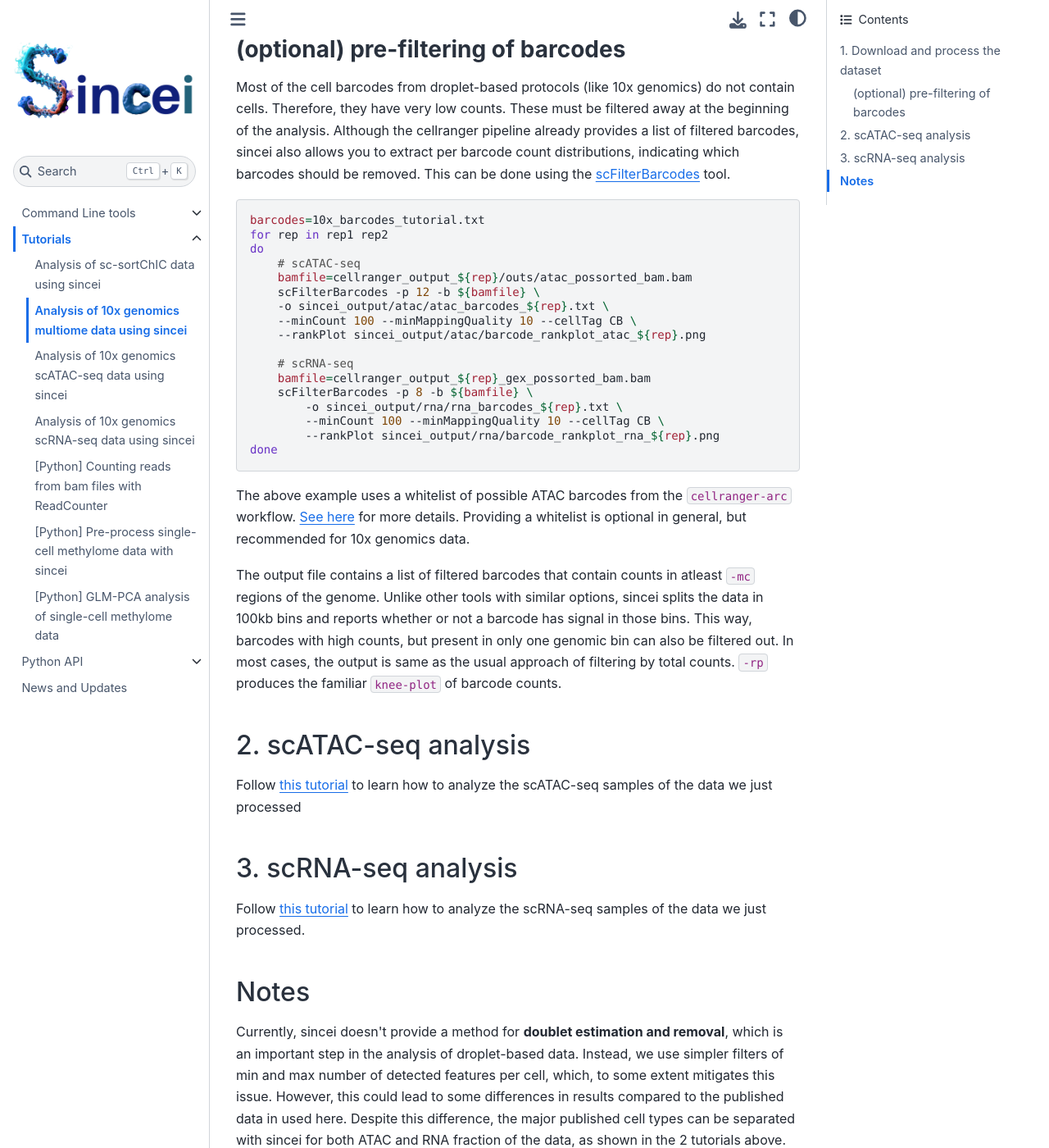
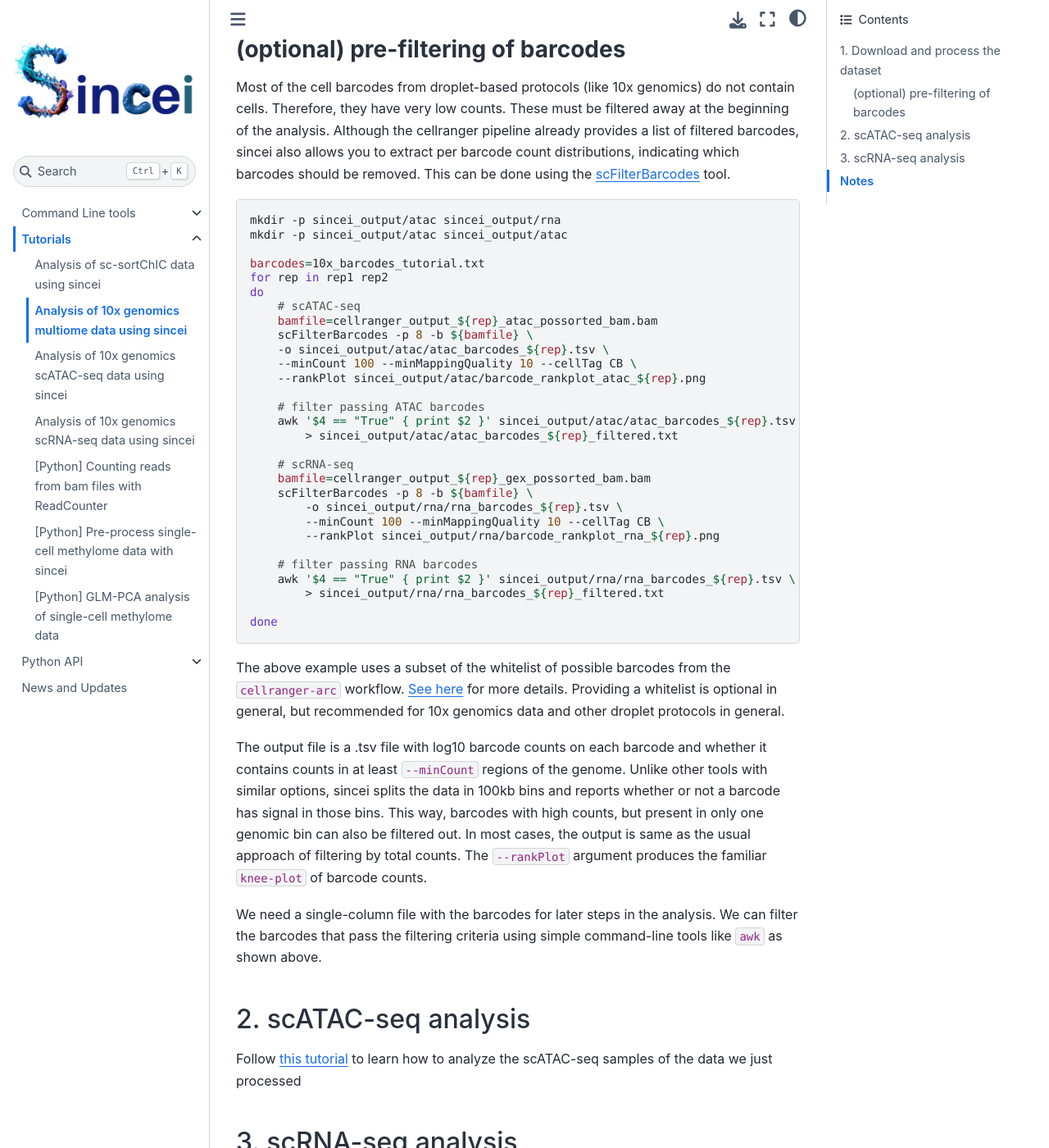
Before and after one commit to bhardwaj-lab/sincei, a Sphinx documentation site: the page built from docs/content/tutorials/sincei_tutorial_10x.rst, in a window 1280 px wide and 1400 px high, scrolled down 1754 px. Shown: the whole window at 82% size. Built offline with Sphinx 7.4.7 and the Sphinx Book theme 1.1.4, drawn with Linux system fonts in a browser that asks for light colours; the version number is read from the project's files by our own code; some of the changed text lies outside the part shown.

Commit message:
Changes doc #38

```diff
--- a/docs/conf.py
+++ b/docs/conf.py
@@ -12,36 +12,17 @@
 import os
 import re
 import sys
-
-# Ensure the repository root is on sys.path so `import sincei` works
-# When building from docs/, the parent directory is the repo root
-sys.path.insert(0, os.path.abspath(".."))
-import sincei
-
-VPATH = "../sincei/_version.py"
-
-
-def get_version(path=VPATH):
-    try:
-        f = open(path)
-    except EnvironmentError:
-        return None
-    for line in f.readlines():
-        mo = re.match('__version__ = "([^//"]+)"', line)
-        if mo:
-            ver = mo.group(1)
-            return ver
-    return None
+from importlib import metadata
 
 
 # -- Project information -----------------------------------------------------
 
 project = "sincei"
 copyright = "2025, Vivek Bhardwaj"
-author = "Vivek Bhardwaj & Fernando Sancho Gómez"
+author = metadata.metadata(project).get("Author")
 
 # The full version, including alpha/beta/rc tags
-release = get_version()
+release = metadata.version(project)
 
 
 # -- General configuration ---------------------------------------------------
--- a/docs/content/tutorials/sincei_tutorial_10x.rst
+++ b/docs/content/tutorials/sincei_tutorial_10x.rst
@@ -100,34 +100,51 @@ can be done using the :ref:`scFilterBarcodes` tool.
 
 .. code:: bash
 
+    mkdir -p sincei_output/atac sincei_output/rna
+    mkdir -p sincei_output/atac sincei_output/atac
+
     barcodes=10x_barcodes_tutorial.txt
     for rep in rep1 rep2
     do
         # scATAC-seq
-        bamfile=cellranger_output_${rep}/outs/atac_possorted_bam.bam
-        scFilterBarcodes -p 12 -b ${bamfile} \
-        -o sincei_output/atac/atac_barcodes_${rep}.txt \
+        bamfile=cellranger_output_${rep}_atac_possorted_bam.bam
+        scFilterBarcodes -p 8 -b ${bamfile} \
+        -o sincei_output/atac/atac_barcodes_${rep}.tsv \
         --minCount 100 --minMappingQuality 10 --cellTag CB \
         --rankPlot sincei_output/atac/barcode_rankplot_atac_${rep}.png
+
+        # filter passing ATAC barcodes
+        awk '$4 == "True" { print $2 }' sincei_output/atac/atac_barcodes_${rep}.tsv \
+            > sincei_output/atac/atac_barcodes_${rep}_filtered.txt
 
         # scRNA-seq
         bamfile=cellranger_output_${rep}_gex_possorted_bam.bam
         scFilterBarcodes -p 8 -b ${bamfile} \
-            -o sincei_output/rna/rna_barcodes_${rep}.txt \
+            -o sincei_output/rna/rna_barcodes_${rep}.tsv \
             --minCount 100 --minMappingQuality 10 --cellTag CB \
             --rankPlot sincei_output/rna/barcode_rankplot_rna_${rep}.png
+
+        # filter passing RNA barcodes
+        awk '$4 == "True" { print $2 }' sincei_output/rna/rna_barcodes_${rep}.tsv \
+            > sincei_output/rna/rna_barcodes_${rep}_filtered.txt
+
     done
 
-The above example uses a whitelist of possible ATAC barcodes from the ``cellranger-arc`` workflow.
+The above example uses a subset of the whitelist of possible barcodes from the ``cellranger-arc`` workflow.
 `See here <https://kb.10xgenomics.com/hc/en-us/articles/360049105612-Barcode-translation-in-Cell-Ranger-ARC>`__
-for more details. Providing a whitelist is optional in general, but recommended for 10x genomics data.
+for more details. Providing a whitelist is optional in general, but recommended for 10x genomics data
+and other droplet protocols in general.
 
-The output file contains a list of filtered barcodes that contain counts in atleast ``-mc`` regions
-of the genome. Unlike other tools with similar options, sincei splits the data in 100kb bins and
-reports whether or not a barcode has signal in those bins. This way, barcodes with high counts, but
-present in only one genomic bin can also be filtered out. In most cases, the output is same as the
-usual approach of filtering by total counts. ``-rp`` produces the familiar ``knee-plot`` of barcode
-counts.
+The output file is a .tsv file with log10 barcode counts on each barcode and whether it contains
+counts in at least ``--minCount`` regions of the genome. Unlike other tools with similar options,
+sincei splits the data in 100kb bins and reports whether or not a barcode has signal in those bins.
+This way, barcodes with high counts, but present in only one genomic bin can also be filtered out.
+In most cases, the output is same as the usual approach of filtering by total counts. The
+``--rankPlot`` argument produces the familiar ``knee-plot`` of barcode counts.
+
+We need a single-column file with the barcodes for later steps in the analysis. We can filter the
+barcodes that pass the filtering criteria using simple command-line tools like ``awk`` as shown
+above.
 
 2. scATAC-seq analysis
 ----------------------
--- a/pyproject.toml
+++ b/pyproject.toml
@@ -12,6 +12,7 @@ dynamic = ["version"]
 license = {file = "LICENCE.txt"}
 authors = [
     {name = "Vivek Bhardwaj"},
+    {name = "Fernando Sancho Gómez"},
 ]
 maintainers = [
     {name = "Vivek Bhardwaj", email = "v.bhardwaj@uu.nl"},
```
Also changed, not shown: docs/content/tutorials/sincei_tutorial_10xATAC.rst (+87 -43 lines), docs/content/tutorials/sincei_tutorial_10xRNA.rst (+93 -40 lines), docs/content/tutorials/sincei_tutorial_sortChIC.rst (+34 -5 lines), docs/content/images/UMAP_compared_withOrig_10xATAC.png, docs/content/images/UMAP_compared_withOrig_10xRNA.png, docs/content/tutorials/ReadCounter_tutorial.ipynb, 4 other files.
